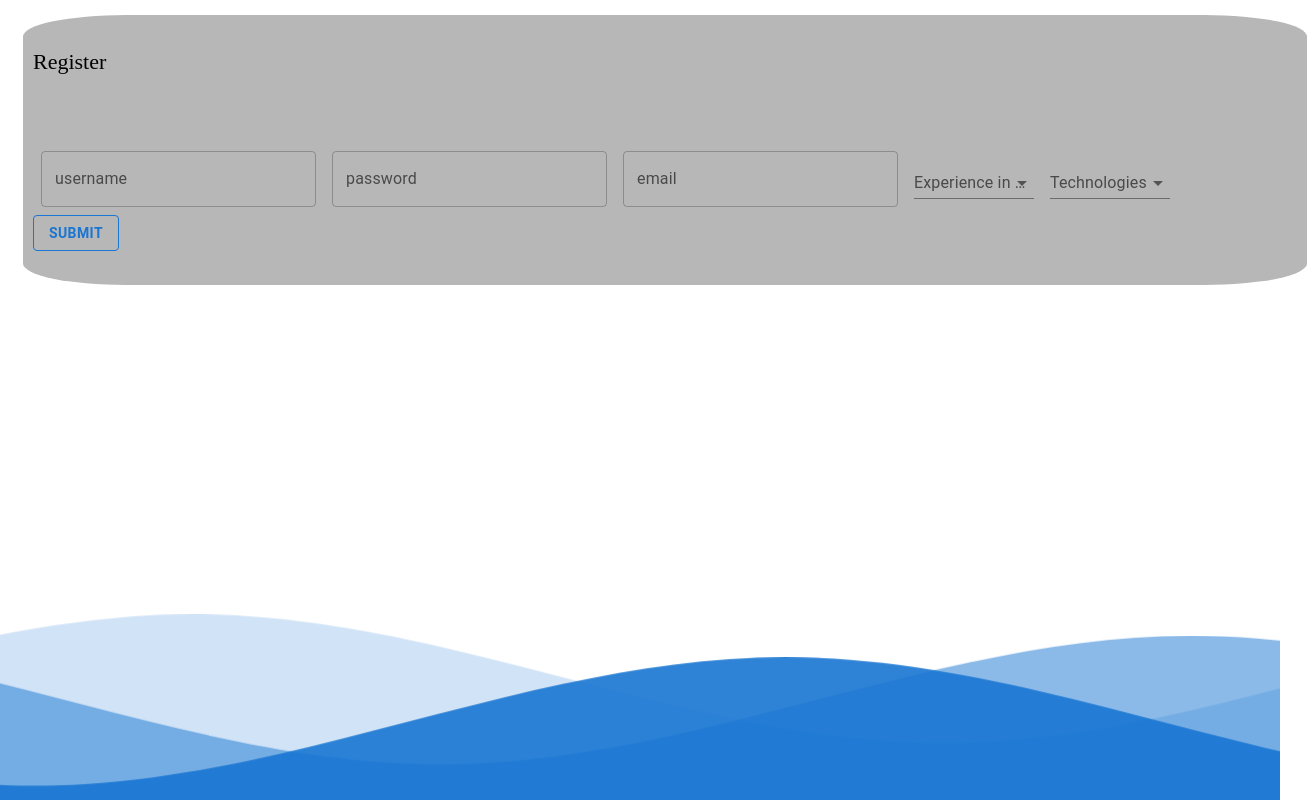
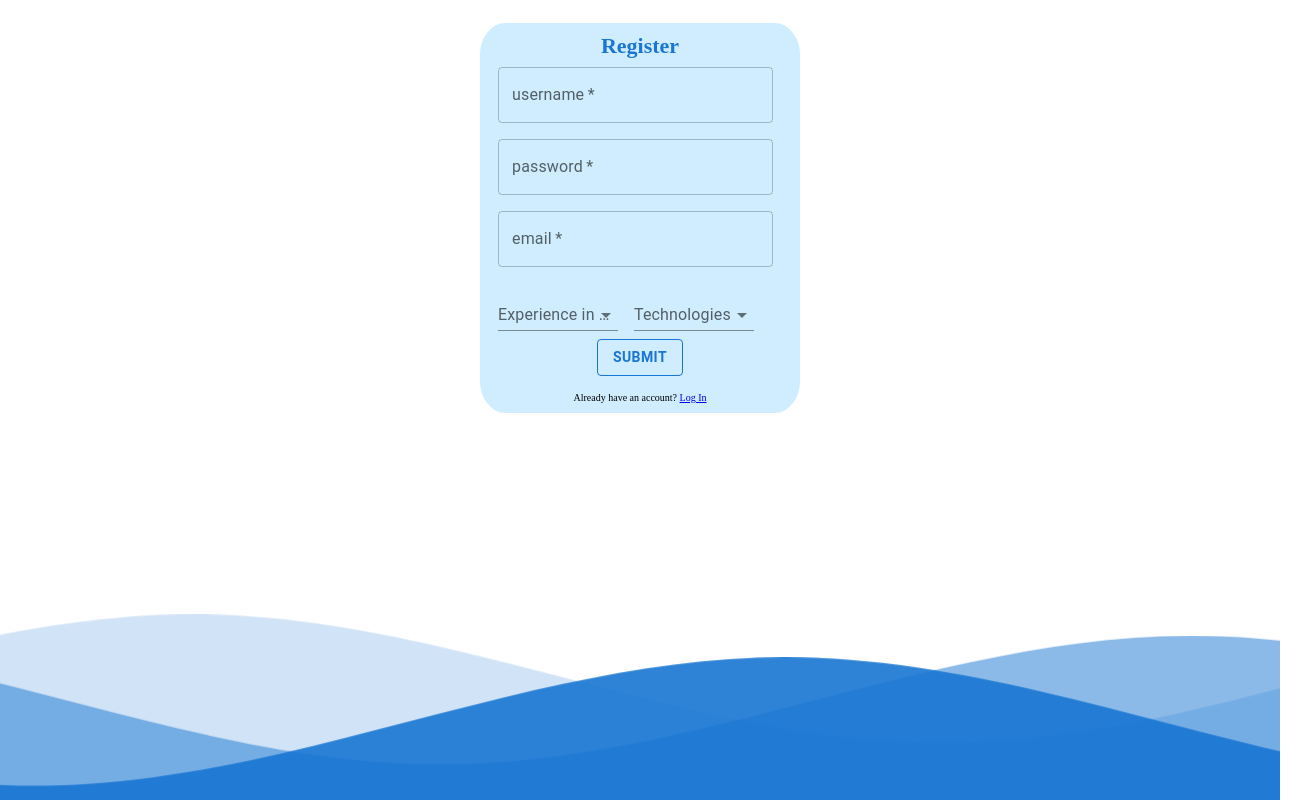
Before and after one commit to coka13/WorkSwipe, a React (Vite) app in the folder WorkSwipe/: page /register in a window 1280 px wide. Shown: the whole page, 1307 px wide, since content can reach past the window. Built offline with nearby package versions, Linux system fonts and the light colour scheme.

Commit message:
Register and auth component

```diff
--- a/WorkSwipe/src/components/SelectComponent/SelectComponent.css
+++ b/WorkSwipe/src/components/SelectComponent/SelectComponent.css
@@ -0,0 +1,9 @@
+.options{
+    max-height : 140px;
+    display: flex;
+    align-items: center;
+
+    flex-direction: column;
+
+
+}
--- a/WorkSwipe/src/components/SelectComponent/SelectComponent.jsx
+++ b/WorkSwipe/src/components/SelectComponent/SelectComponent.jsx
@@ -2,27 +2,32 @@ import InputLabel from "@mui/material/InputLabel";
 import FormControl from "@mui/material/FormControl";
 import Select from "@mui/material/Select";
 import { MenuItem } from "@mui/material";
+import { useState } from "react";
+import "./SelectComponent.css";
 
 export default function SelectVariants({ prop }) {
-  //   const [age, setAge] = React.useState('');
+  const [value, setValue] = useState('');
 
-  //   const handleChange = (event) => {
-  //     setAge(event.target.value);
-  //   };
+  const handleChange = (event) => {
+    setValue(event.target.value)
+
+  };
   return (
     <>
       <FormControl variant="standard" sx={{ m: 1, minWidth: 120 }}>
-        <InputLabel id={prop.name}>{prop.placeholder}</InputLabel>
+        <InputLabel id={prop.name}>{prop.label}</InputLabel>
         <Select
           labelId={prop.name}
           id={prop.id}
-          value={prop.value}
-          // onChange={handleChange}
-          placeholder={prop.placeholder}
+          value={value}
+          onChange={handleChange}
+          label={prop.label}
         >
-          {prop.options.map((option) => (
-            <MenuItem value={option}>{option}</MenuItem>
-          ))}
+
+            {prop.options.map((option) => (
+              <MenuItem value={option}>{option}</MenuItem>
+            ))}
+
         </Select>
       </FormControl>
     </>
--- /dev/null
+++ b/WorkSwipe/src/components/SwitchAuthComponent/SwitchAuthComponent.css
@@ -0,0 +1,4 @@
+.switchauth{
+    font-size: x-small;
+    margin-top: 1rem;
+}
--- /dev/null
+++ b/WorkSwipe/src/components/SwitchAuthComponent/SwitchAuthComponent.jsx
@@ -0,0 +1,11 @@
+import React from 'react'
+import { Link } from 'react-router-dom'
+import "./SwitchAuthComponent.css"
+const SwitchAuthComponent = ({text , to ,label}) => {
+  return (
+    <span className='switchauth'> {text} <Link to={to} >{label}</Link>
+    </span>
+  )
+}
+
+export default SwitchAuthComponent
--- a/WorkSwipe/src/pages/Login/Login.css
+++ b/WorkSwipe/src/pages/Login/Login.css
@@ -13,13 +13,19 @@
   }
 
   .loginPage {
-    margin-top: 200px;
+
     display: flex;
     flex-direction: column;
     align-items: center;
     justify-content: center;
   }
+  .signUpButton{
 
-  .registerButton {
-    font-weight: bold;
-  }
+    border:transparent;
+    background-color: #cfedff;
+
+}
+.DoesntHaveAccount{
+  font-size: x-small;
+  margin-top: 1rem;
+}
--- a/WorkSwipe/src/pages/Login/Login.jsx
+++ b/WorkSwipe/src/pages/Login/Login.jsx
@@ -2,20 +2,29 @@ import "./Login.css";
 import Waves from "../../components/Waves/Waves";
 import FormComponent from "../../components/FormComponent/FormComponent";
 import BasicButtons from "../../components/ButtonsComponent/ButtonsComponent";
+import { Routes, Route, Link } from "react-router-dom";
+import SwitchAuthComponent from "../../components/SwitchAuthComponent/SwitchAuthComponent";
 
 const Login = () => {
   const formProps = [
-    { name: "username", type: "text", label: "username" ,required: true},
-    { name: "password", type: "password", label: "password" ,required: true},
+    { name: "username", type: "text", label: "username", required: true },
+    { name: "password", type: "password", label: "password", required: true },
   ];
+
   return (
     <>
       <div className="loginPage">
         <div className="loginBox">
           <h4>Login</h4>
           <FormComponent props={formProps} />
-          <BasicButtons text={"Register"}  />
-          <Waves  />
+          <BasicButtons text={"Submit"} />
+          <SwitchAuthComponent
+            text={"Doesnt have an account yet?"}
+            to={"/Register"}
+            label={"Sign Up"}
+
+          />
+          <Waves />
         </div>
       </div>
     </>
--- a/WorkSwipe/src/pages/Register/Register.css
+++ b/WorkSwipe/src/pages/Register/Register.css
@@ -1,43 +1,33 @@
-.RegisterBox {
+.registerBox {
     color: black;
     display: flex;
     flex-direction: column;
-    justify-content: space-around;
-    background-color: rgb(183, 183, 183);
+    align-items: center;
+    justify-content: center;
+    background-color: #cfedff;
     border-radius: 8%;
     margin: 15px;
     padding: 10px;
-    width: 100%;
-    height: 250px;
+    width: 300px;
     font-size: 22px;
 
 
 }
-.formFields{
-    display: flex;
-    flex-direction: row;
-    justify-content: center;
-    width:100%
+.alreadyHaveAccount{
+    font-size: x-small;
+    margin-top: 1rem;
 }
-.TextFieldBox {
-    display: flex;
-    flex-direction: column;
-    margin-top: 20px;
-    padding: auto;
-    width:100%
+.loginLink{
+
+    border:transparent;
+    background-color: #cfedff;
 }
 
 
+.registerPage {
 
-.buttonsBox {
-    display: flex;
-    flex-direction: row;
-    justify-content: space-around;
-    margin-top: 10px;
-}
-.selectBox{
     display: flex;
     flex-direction: column;
-    justify-content: space-between;
-    width:100%
-}
+    align-items: center;
+    justify-content: center;
+  }
--- a/WorkSwipe/src/pages/Register/Register.jsx
+++ b/WorkSwipe/src/pages/Register/Register.jsx
@@ -2,35 +2,48 @@ import Waves from "../../components/Waves/Waves";
 import FormComponent from "../../components/FormComponent/FormComponent";
 import BasicButtons from "../../components/ButtonsComponent/ButtonsComponent";
 import "./Register.css";
+import SwitchAuthComponent from "../../components/SwitchAuthComponent/SwitchAuthComponent";
 
 const Register = () => {
   const formProps = [
-    { name: "username", type: "text", placeholder: "username" },
-    { name: "password", type: "password", placeholder: "password" },
-    { name: "email", type: "email", placeholder: "Email" },
+    { name: "username", type: "text", label: "username", required: true },
+    { name: "password", type: "password", label: "password", required: true },
+    { name: "email", type: "email", label: "Email", required: true },
     {
       name: "experience-in-years",
       type: "select",
-      placeholder: "Experience in Years",
-      options: ["1", "2", "3", "4-6", "7-9", "10+"],
+      label: "Experience in Years",
+      options: [
+        0, 1, 2, 3, 4, 5, 6, 7, 8, 9, 10, 11, 12, 13, 14, 15, 16, 17, 18, 19,
+        20,
+      ],
+      required: true,
     },
     {
       name: "technologies",
       type: "select",
-      placeholder: "Technologies",
+      label: "Technologies",
       options: ["js", "node"],
+      required: true,
     },
   ];
   return (
-    <div className="RegisterBox">
-      Register
-      <div className="TextFieldBox">
-        <FormComponent className="formFields" props={formProps} />
+    <>
+      <div className="registerPage">
+        <div className="registerBox">
+          <h4>Register</h4>
 
-        <BasicButtons text={"Submit"} />
+          <FormComponent props={formProps} />
+          <BasicButtons text={"Submit"} />
+          <SwitchAuthComponent
+            text={"Already have an account?"}
+            to={"/"}
+            label={"Log In"}
+          />
+          <Waves />
+        </div>
       </div>
-      <Waves  />
-    </div>
+    </>
   );
 };
 
```
